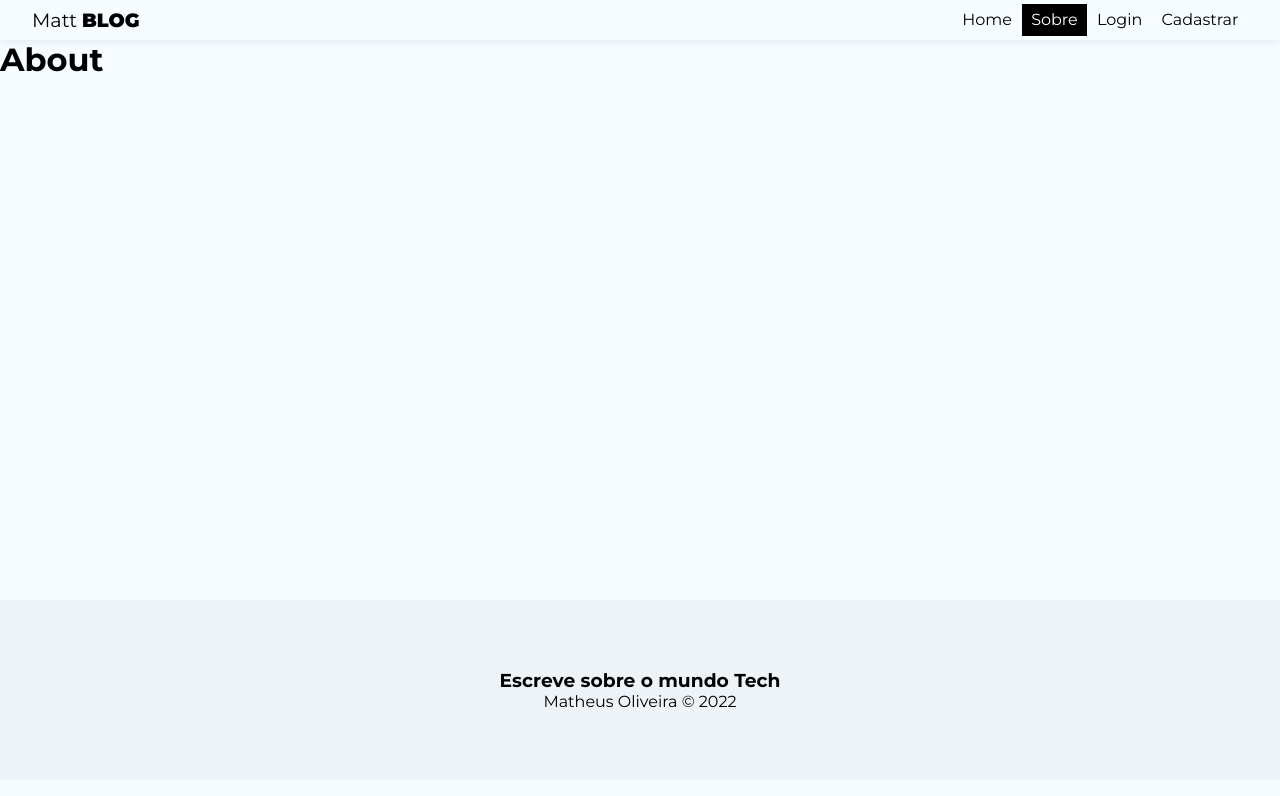
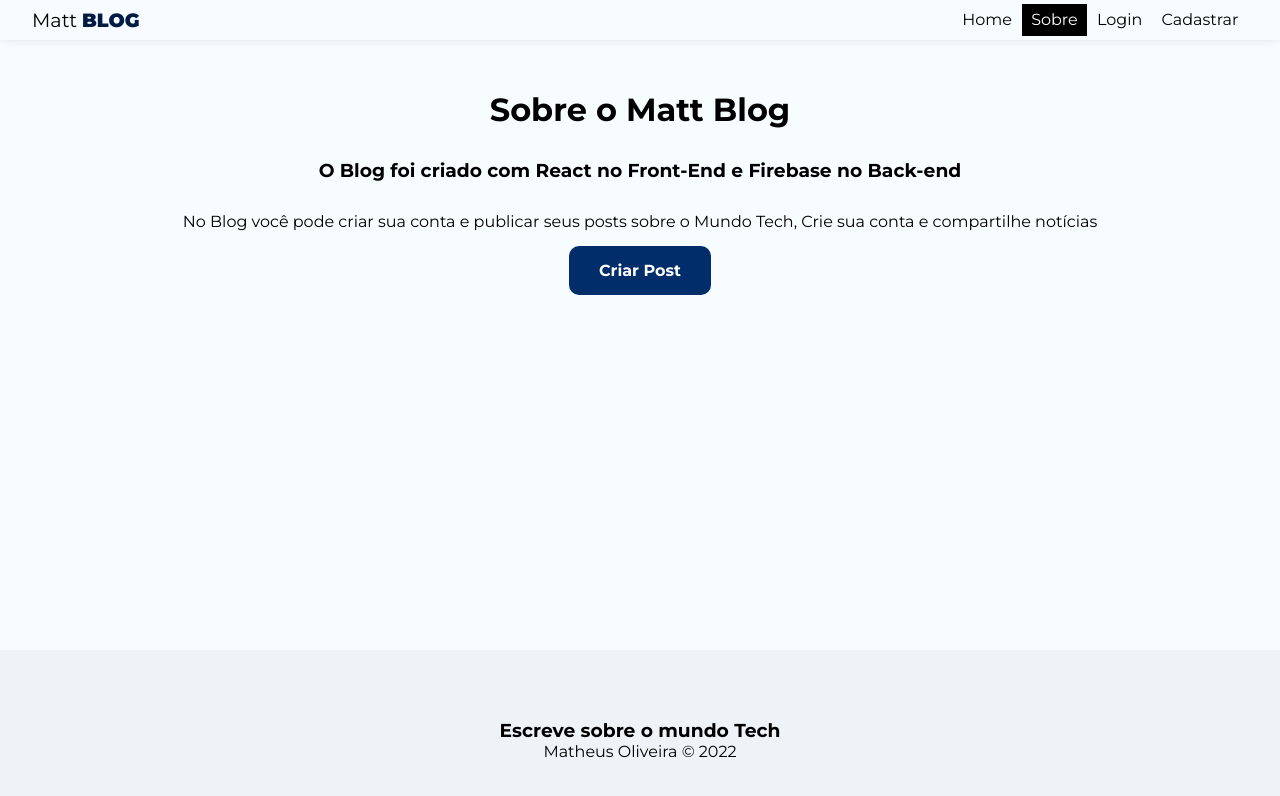
Before and after one commit to MatheusOliveira047/matt-blog, a React (Create React App) app: page /about in a window 1280 px wide. Shown: the top 796 px of the page. Built offline with nearby package versions, Linux system fonts and the light colour scheme; no server answers.

Commit message:
Bloquando Rotas sem autenticação e criando a page About

```diff
--- a/src/App.js
+++ b/src/App.js
@@ -1,4 +1,4 @@
-import { BrowserRouter,Routes, Route } from 'react-router-dom';
+import { BrowserRouter,Routes, Route,Navigate } from 'react-router-dom';
 import { onAuthStateChanged} from 'firebase/auth';
 
 import { useState,useEffect } from 'react';
@@ -51,10 +51,10 @@ function App() {
           <Routes>
             <Route path='/' element={<Home/>} />
             <Route path='/about' element={<About/>} />
-            <Route path='/login' element={<Login/>} />
-            <Route path='/register' element={<Register/>} />
-            <Route path='/post/publish' element={<Publish/>} />
-            <Route path='/dashboard' element={<Dashboard/>} />
+            <Route path='/login' element={!user ? <Login/> : <Navigate to={'/'}/>} />
+            <Route path='/register' element={!user ? <Register/> : <Navigate to={'/'}/>} />
+            <Route path='/post/publish' element={user ? <Publish/> : <Login/>} />
+            <Route path='/dashboard' element={user ? <Dashboard/> : <Login/>} />
           </Routes>
         </div>
         <Footer/>
--- a/src/components/NavBar/NavBar.module.css
+++ b/src/components/NavBar/NavBar.module.css
@@ -9,12 +9,17 @@
 .brand{
   font-size: 1.2em;
   color: #000;
+}
 
+.brand:hover{
+  color: #000;
 }
+
 
 .brand span{
   font-weight: 900;
   text-transform: uppercase;
+  color:#001C43;
 }
 
 .links_list{
--- a/src/index.css
+++ b/src/index.css
@@ -64,7 +64,7 @@ textarea{
 }
 
 .btn{
-  background-color: #1a8918;
+  background-color: #012d6b;
   color: #fff;
   text-align: center;
   cursor: pointer;
@@ -90,7 +90,7 @@ textarea{
 }
 
 .btn:hover{
-  background-color: #0f730c;
+  background-color: #001C43;
   color: #fff;
 }
 
--- /dev/null
+++ b/src/pages/About/About.module.css
@@ -0,0 +1,12 @@
+.about{
+  text-align: center;
+  margin-top: 50px;
+}
+
+.about h3, .about h1, .about p{
+  margin-bottom: 30px;
+}
+
+.about a{
+  padding: 15px 30px;
+}
--- a/src/pages/About/index.js
+++ b/src/pages/About/index.js
@@ -1,9 +1,13 @@
-
+import styles from './About.module.css'
+import { Link } from 'react-router-dom'
 
 const About = () => {
   return (
-    <div>
-      <h1>About</h1>
+    <div className={styles.about}>
+      <h1>Sobre o Matt <span>Blog</span></h1>
+      <h3>O Blog foi criado com React no Front-End e Firebase no Back-end</h3>
+      <p>No Blog você pode criar sua conta e publicar seus posts sobre o Mundo Tech, Crie sua conta e compartilhe notícias</p>
+      <Link to={'/post/publish'} className='btn'>Criar Post</Link>
     </div>
   )
 }
```
